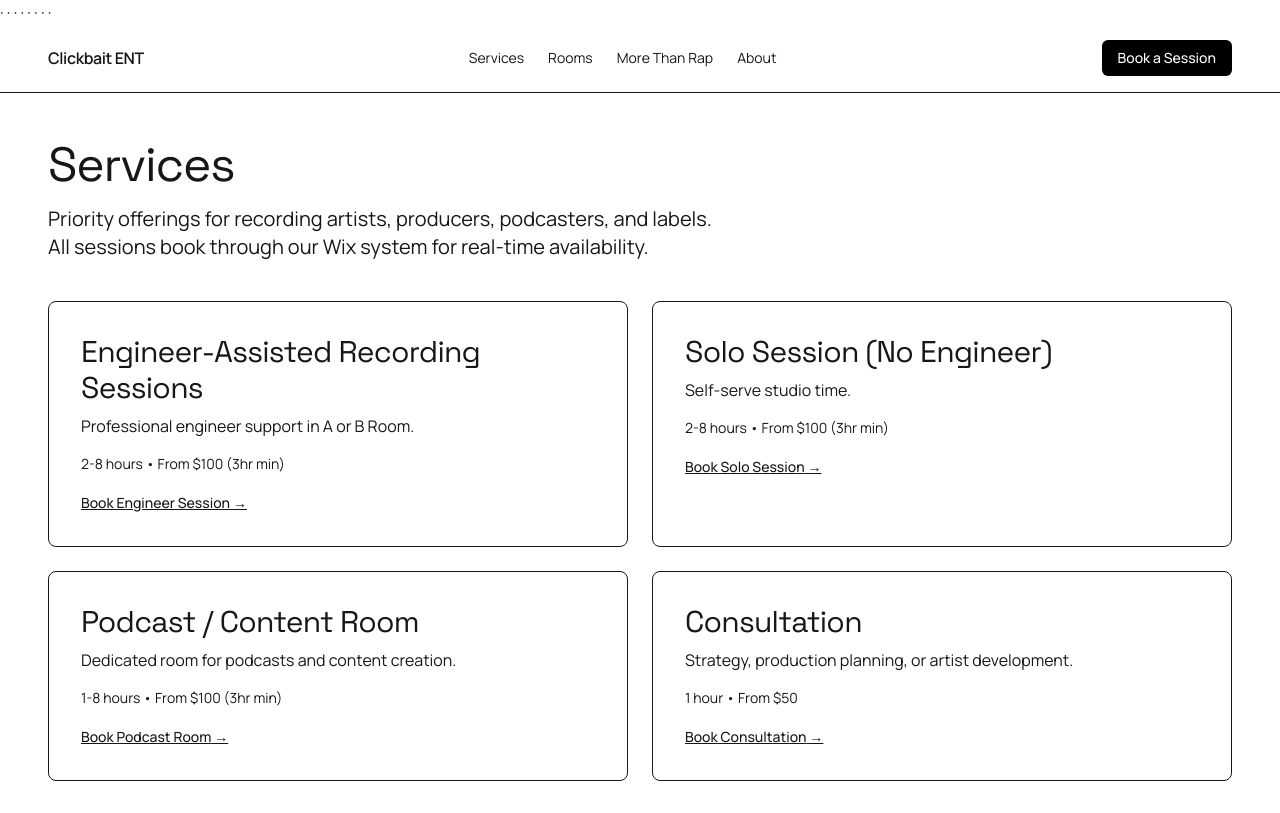
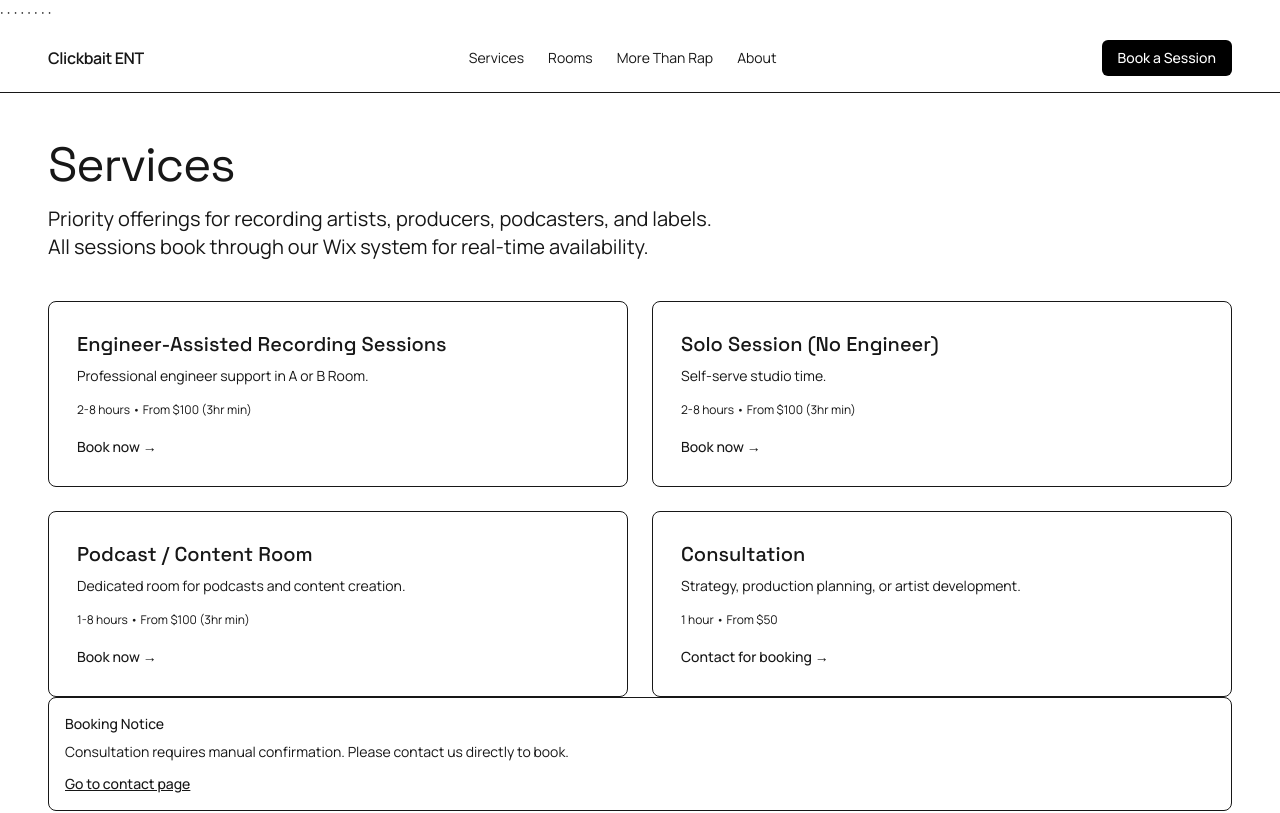
Before and after one commit to soundsbyswagg/clickbait-studios-web, a Next.js app: page /services in a window 1280 px wide. Shown: the top 813 px of the page. Built offline with nearby package versions, Linux system fonts and the light colour scheme.

Commit message:
feat: complete Todo 07 service selection workflow wix routing and pricing guardrails

```diff
--- a/app/page.tsx
+++ b/app/page.tsx
@@ -6,6 +6,7 @@ import HeroMedia from '@/components/hero/HeroMedia';
 import { SplitText } from '@/components/hero/SplitText';
 import { services, rooms, moreThanRap } from '@/content/site';
 import { MOTION } from '@/lib/motion';
+import { ServiceCard } from '@/components/services/ServiceCard';
 
 const tickerItems = [
   'Record in Atlanta',
@@ -138,20 +139,8 @@ export default function Home() {
           Priority services
         </motion.h2>
         <div className="grid md:grid-cols-3 gap-6">
-          {services.slice(0, 3).map((service, index) => (
-            <motion.article
-              key={service.slug}
-              className="studio-card border border-border p-7 rounded-lg group"
-              initial={{ y: 28 }}
-              whileInView={{ y: 0 }}
-              viewport={{ once: true, amount: 0.3 }}
-              transition={{ delay: index * MOTION.stagger, duration: MOTION.normal }}
-            >
-              <h3 className="font-medium text-xl mb-2 group-hover:underline">{service.title}</h3>
-              <p className="text-sm text-muted mb-4">{service.description}</p>
-              <div className="text-xs text-muted mb-4">{service.duration} • {service.startingPrice}</div>
-              <Link href="/contact" className="text-sm font-medium">{service.cta} →</Link>
-            </motion.article>
+          {services.slice(0, 3).map((service) => (
+            <ServiceCard key={service.slug} service={service} />
           ))}
         </div>
         <div className="mt-8">
--- a/app/services/page.tsx
+++ b/app/services/page.tsx
@@ -1,4 +1,5 @@
-import Link from 'next/link';
+import { BookingGuard } from '@/components/booking/BookingGuard';
+import { ServiceCard } from '@/components/services/ServiceCard';
 import { services } from '@/content/site';
 
 export default function ServicesPage() {
@@ -12,21 +13,11 @@ export default function ServicesPage() {
 
       <div className="grid md:grid-cols-2 gap-6">
         {services.map((service) => (
-          <div key={service.slug} className="border p-8 rounded-lg">
-            <h2 className="text-3xl tracking-tight mb-2">{service.title}</h2>
-            <p className="text-muted mb-4">{service.description}</p>
-            <div className="text-sm text-muted mb-4">
-              {service.duration} • {service.startingPrice}
-            </div>
-            <Link
-              href={service.wixUrl || '/contact'}
-              className="inline-flex items-center text-sm font-medium underline"
-            >
-              {service.cta} →
-            </Link>
-          </div>
+          <ServiceCard key={service.slug} service={service} />
         ))}
       </div>
+
+      <BookingGuard />
 
       <div className="mt-12 text-sm text-muted">
         Note: Exact pricing, engineer rates, and add-ons (mixing, mastering, revisions) are confirmed at booking.
--- /dev/null
+++ b/components/booking/BookingGuard.tsx
@@ -0,0 +1,20 @@
+'use client';
+
+import Link from 'next/link';
+import { services } from '@/content/site';
+
+export function BookingGuard() {
+  const unverified = services.find((s) => !s.wixUrl);
+
+  if (!unverified) return null;
+
+  return (
+    <div className="border border-border bg-card p-4 rounded-lg text-sm" role="alert">
+      <p className="font-medium mb-2">Booking Notice</p>
+      <p className="text-muted mb-3">
+        {unverified.title} requires manual confirmation. Please contact us directly to book.
+      </p>
+      <Link href="/contact" className="text-sm font-medium underline">Go to contact page</Link>
+    </div>
+  );
+}
--- /dev/null
+++ b/components/services/ServiceCard.tsx
@@ -0,0 +1,28 @@
+'use client';
+
+import Link from 'next/link';
+import { services } from '@/content/site';
+
+export function ServiceCard({ service }: { service: typeof services[0] }) {
+  if (!service.wixUrl) {
+    return (
+      <div className="studio-card border border-border p-7 rounded-lg group">
+        <h3 className="font-medium text-xl mb-2 group-hover:underline">{service.title}</h3>
+        <p className="text-sm text-muted mb-4">{service.description}</p>
+        <div className="text-xs text-muted mb-4">{service.duration} • {service.startingPrice}</div>
+        <Link href="/contact" className="text-sm font-medium">Contact for booking →</Link>
+      </div>
+    );
+  }
+
+  return (
+    <div className="studio-card border border-border p-7 rounded-lg group">
+      <h3 className="font-medium text-xl mb-2 group-hover:underline">{service.title}</h3>
+      <p className="text-sm text-muted mb-4">{service.description}</p>
+      <div className="text-xs text-muted mb-4">{service.duration} • {service.startingPrice}</div>
+      <Link href={service.wixUrl} target="_blank" rel="noopener noreferrer" className="text-sm font-medium">
+        Book now →
+      </Link>
+    </div>
+  );
+}
```
